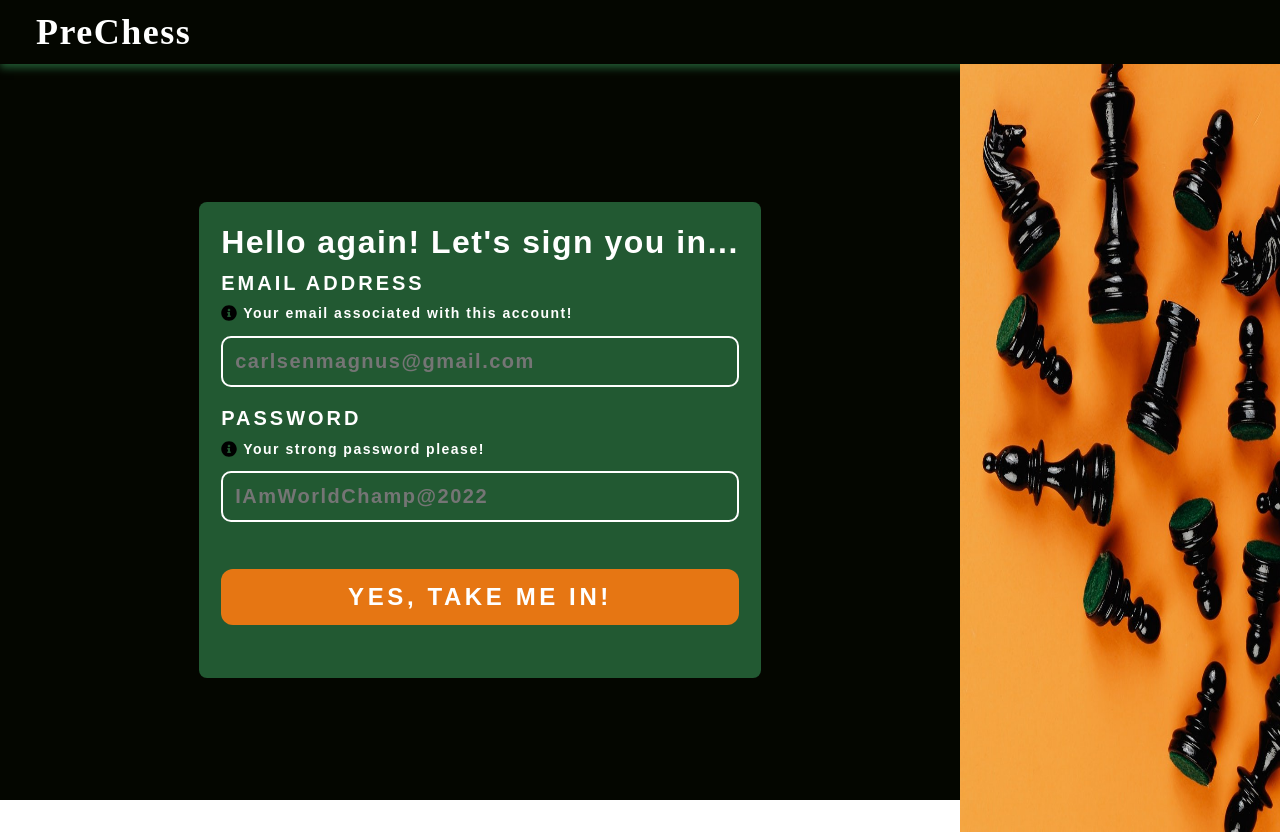
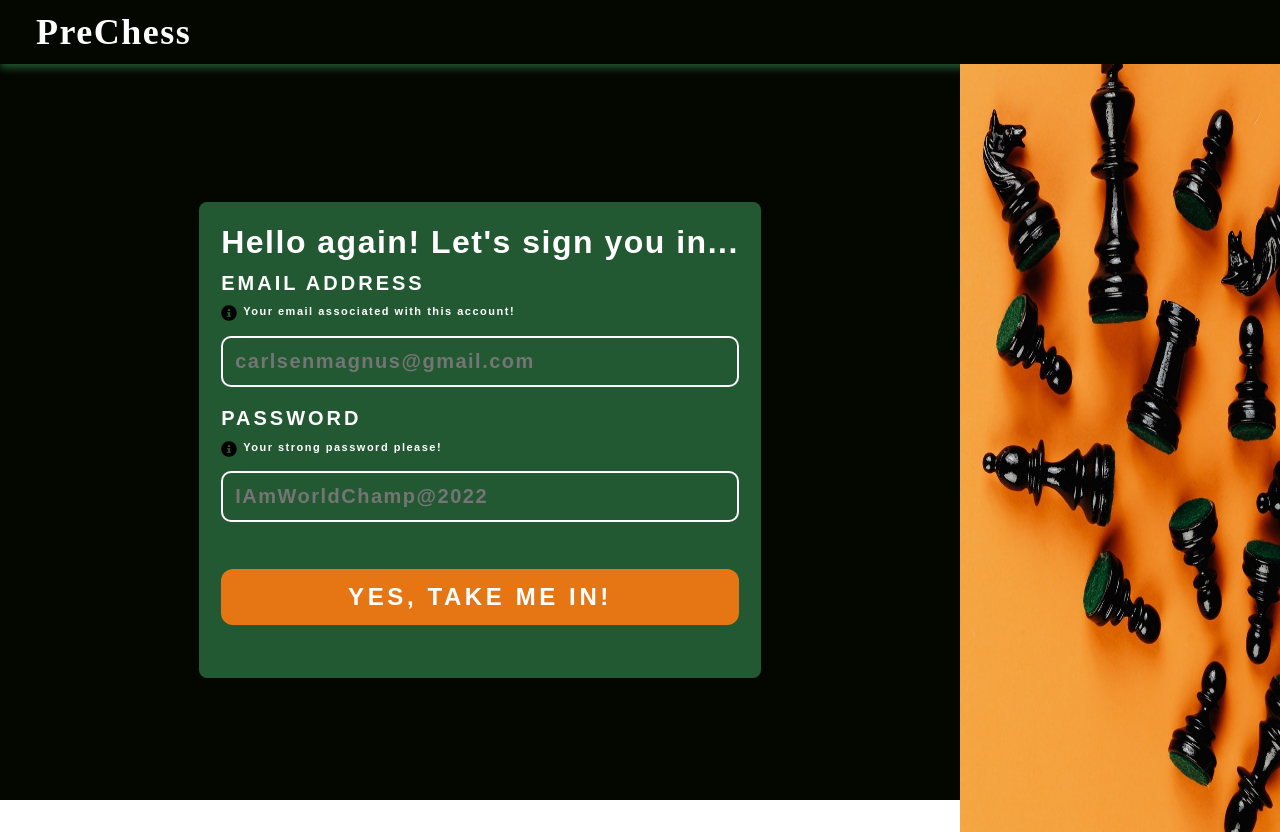
Before and after one commit to ganm0r/Prechess, a React (Create React App) app in the folder frontend/: page /login in a window 1280 px wide. Built offline with nearby package versions, Linux system fonts and the light colour scheme.

Commit message:
:adhesive_bandage: Disable select and drag for text in Input

```diff
--- a/frontend/src/components/Input.jsx
+++ b/frontend/src/components/Input.jsx
@@ -22,16 +22,18 @@ const StyledInputTitle = styled.p`
     color: ${colors.white};
     margin: 2%;
     margin-left: 0%;
+    user-select: none;
 `;
 
 const StyledInputInfo = styled.p`
     font-weight: ${typography.fontWeights.bold};
     font-family: ${typography.fonts.primary};
     color: ${colors.white};
-    font-size: 14px;
+    font-size: 11px;
     margin-top: 0;
     margin-bottom: 2%;
     padding-left: 6px;
+    user-select: none;
 `;
 
 const StyledInputField = styled.input`
```
